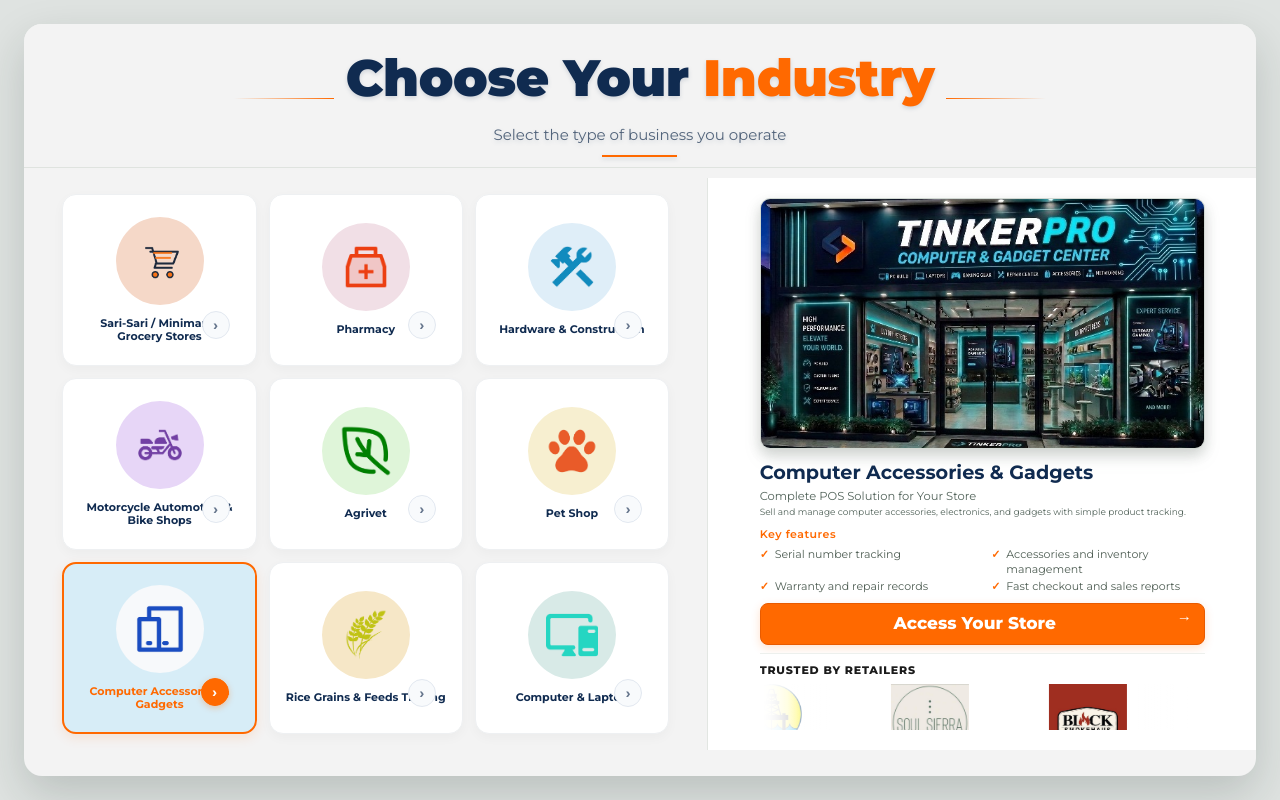
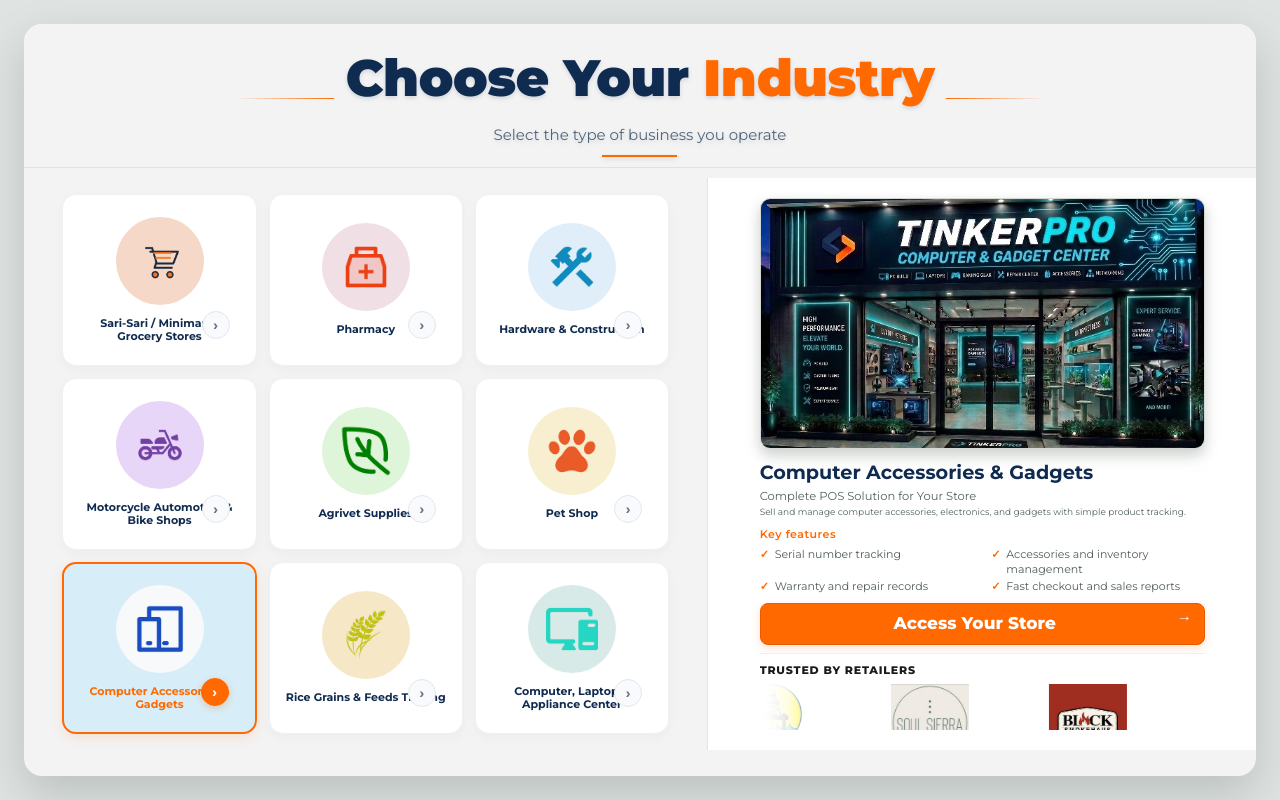
Before and after one commit to zoron015-gif/proj, a Next.js app: page / in a window 1280 px wide. Built offline with nearby package versions, Linux system fonts and the light colour scheme.

Commit message:
Update button color styles

```diff
--- a/app/globals.css
+++ b/app/globals.css
@@ -113,6 +113,7 @@
 li { position: relative; padding-left: 15px; color: #4f5e54; font-size: 11px; font-weight: 400; line-height: 1.3; }
 li::before { content: "✓"; position: absolute; left: 0; color: #ff6900; font-weight: 700; }
 .continue { width: 100%; padding: 7px 12px; border: 1px solid #e85b00; border-radius: 8px; background: #ff6900; color: #fff; font-size: 17px; font-weight: 800; box-shadow: 0 3px 10px #ff690033; }
+.continue:hover:not(:disabled) { color: #102b50; }
 .continue span { float: right; font-size: 15px; line-height: 10px; }
 .continue:disabled { cursor: not-allowed; background: #e5e7e4; border-color: #cbd0cb09; color: #727a74; box-shadow: none; }
 .coming-soon-copy { color: #52635a; font-weight: 600; }
--- a/app/page.tsx
+++ b/app/page.tsx
@@ -9,11 +9,11 @@
   ["Pharmacy", "Pharmacy", "/store/pharma.jpg", "Health and wellness", ["Medicine inventory management", "Prescription and sales tracking", "Expiry date monitoring", "Fast and secure checkout"], false, "Manage medicines, prescriptions, and expiry dates while keeping every transaction organized."],
   ["Hardware & Construction", "Hardware & Construction", "/store/hardware.jpg", "Tools and supplies", ["Tools and materials catalog", "Stock and supplier tracking", "Project-ready quotations", "Reliable checkout and reports"], false, "Keep tools, materials, suppliers, and project quotations organized in one reliable system."],
   ["Motorcycle Automotive & Bike Shops", "Motorcycle Automotive & Bike Shops", "/store/motor.jpg", "Parts and services", ["Parts and service tracking", "Vehicle repair job management", "Customer and warranty records", "Sales and inventory reports"], false, "Track parts, repair jobs, customer records, and services for a smoother automotive business."],
-  ["Agrivet", "Agrivet", "/store/agri.jpg", "Farming essentials", ["Feeds and farm supply tracking", "Livestock product management", "Supplier and stock monitoring", "Sales reports for your store"], false, "Manage farm supplies, feeds, livestock products, and suppliers with ease."],
+  ["Agrivet Supplies", "Agrivet Supplies", "/store/agri.jpg", "Farming essentials", ["Feeds and farm supply tracking", "Livestock product management", "Supplier and stock monitoring", "Sales reports for your store"], false, "Manage farm supplies, feeds, livestock products, and suppliers with ease."],
   ["Pet Shop", "Pet Shop", "/store/petshop.jpg", "Everything for pets", ["Pet food and supplies catalog", "Stock and expiry monitoring", "Customer purchase history", "Fast checkout and sales reports"], false, "Organize pet products, monitor stock, and give customers a faster checkout experience."],
   ["Computer Accessories & Gadgets", "Computer Accessories & Gadgets", "/store/computer.jpg", "Tech and accessories", ["Serial number tracking", "Accessories and inventory management", "Warranty and repair records", "Fast checkout and sales reports"], false, "Sell and manage computer accessories, electronics, and gadgets with simple product tracking."],
   ["Rice Grains & Feeds Trading", "Rice Grains & Feeds Trading", "/store/rice.jpg", "Rice, grains and feeds", ["Bulk product and stock tracking", "Supplier and purchase management", "Wholesale order monitoring", "Sales reports and insights"], false, "Track bulk rice, grains, feeds, purchases, and wholesale orders from one place."],
-  ["Computer & Laptop", "Computer & Laptop", "/store/computer and laptops.jpg", "Computers and laptops", ["Serial number and warranty tracking", "Computer and laptop inventory", "Repair and service management", "Sales reports and insights"], false, "Manage computers, laptops, repairs, serial numbers, and warranties with confidence."],
+  ["Computer, Laptop & Appliance Center", "Computer, Laptop & Appliance Center", "/store/computer and laptops.jpg", "Computers and laptops", ["Serial number and warranty tracking", "Computer and laptop inventory", "Repair and service management", "Sales reports and insights"], false, "Manage computers, laptops, repairs, serial numbers, and warranties with confidence."],
 ];
 
 const storeLogos = [
```
